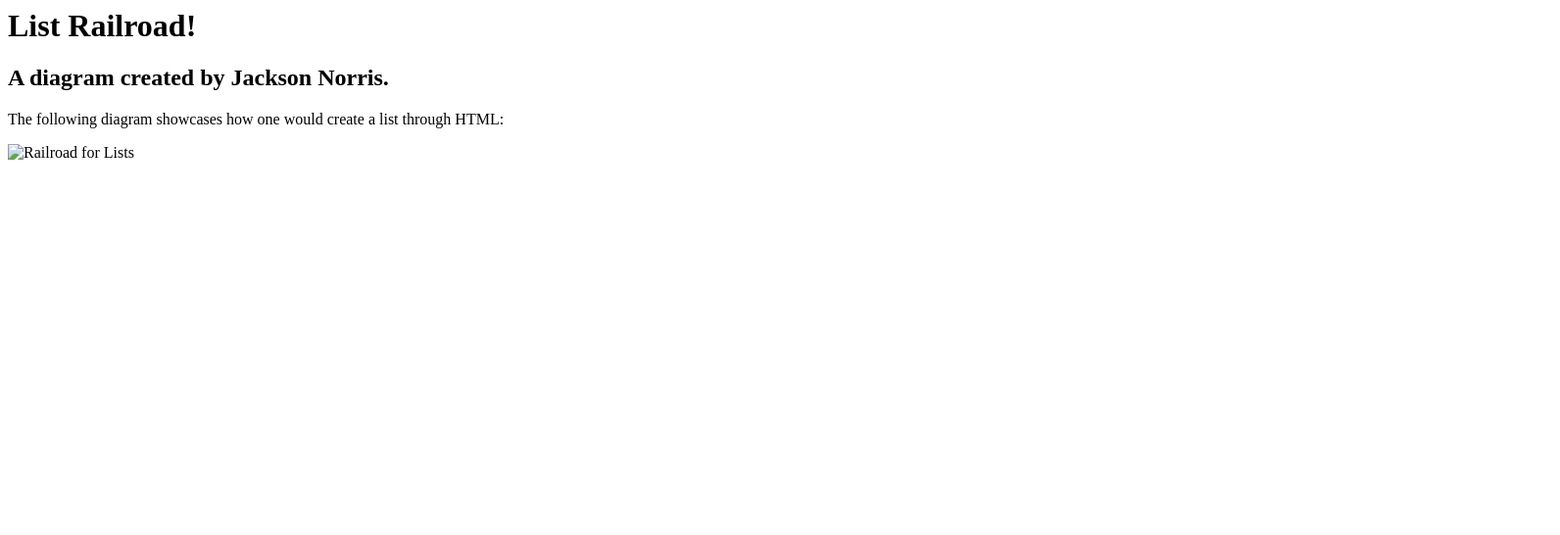
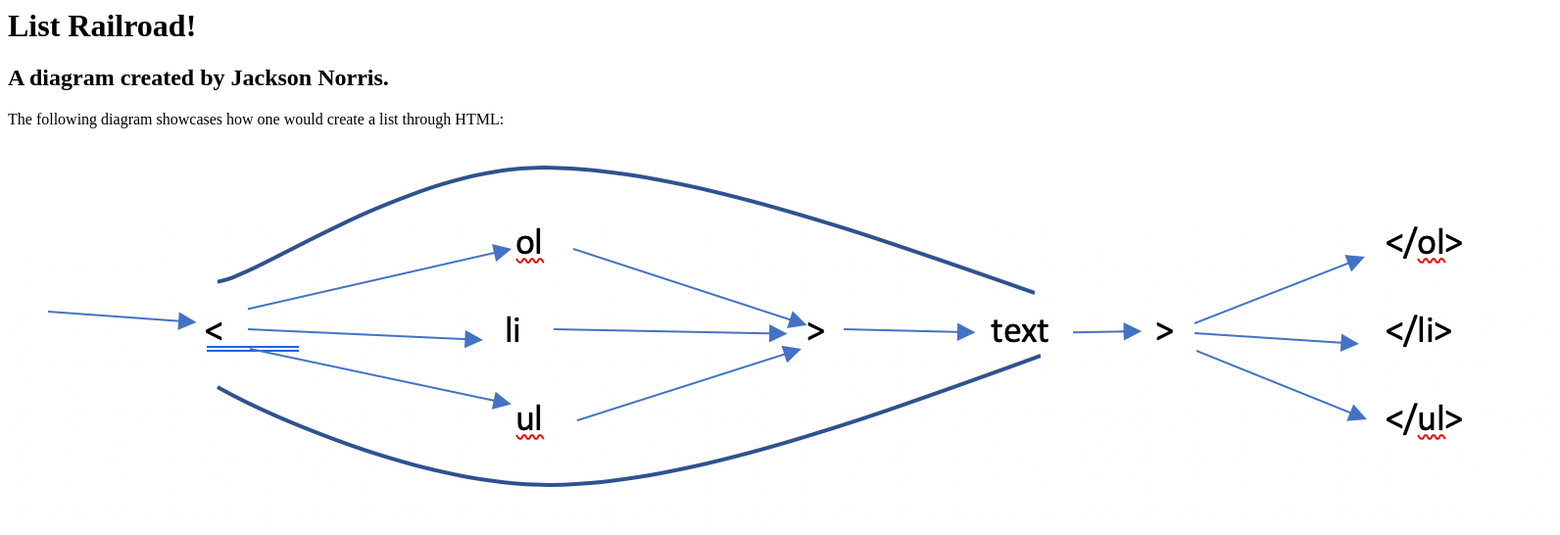
Before and after one commit to RWNoel09/webdatafun, a plain HTML site: page listRailroad/index.html in a window 1280 px wide. Shown: the whole page at 98% size, 1592 px wide, since content can reach past the window. Drawn offline with Linux system fonts and the light colour scheme.

Commit message:
Update index.html

```diff
--- a/listRailroad/index.html
+++ b/listRailroad/index.html
@@ -4,6 +4,6 @@
     <h1> List Railroad! </h1>
     <h2> A diagram created by Jackson Norris. </h2>
     <p> The following diagram showcases how one would create a list through HTML:</p>
-    <p> <img src="desktop/railroad.jpg" alt="Railroad for Lists" title="List Railroad" /> </p>
+    <p> <img src="railroad.png" alt="Railroad for Lists" title="List Railroad" /> </p>
   </body>
 </html>
```
